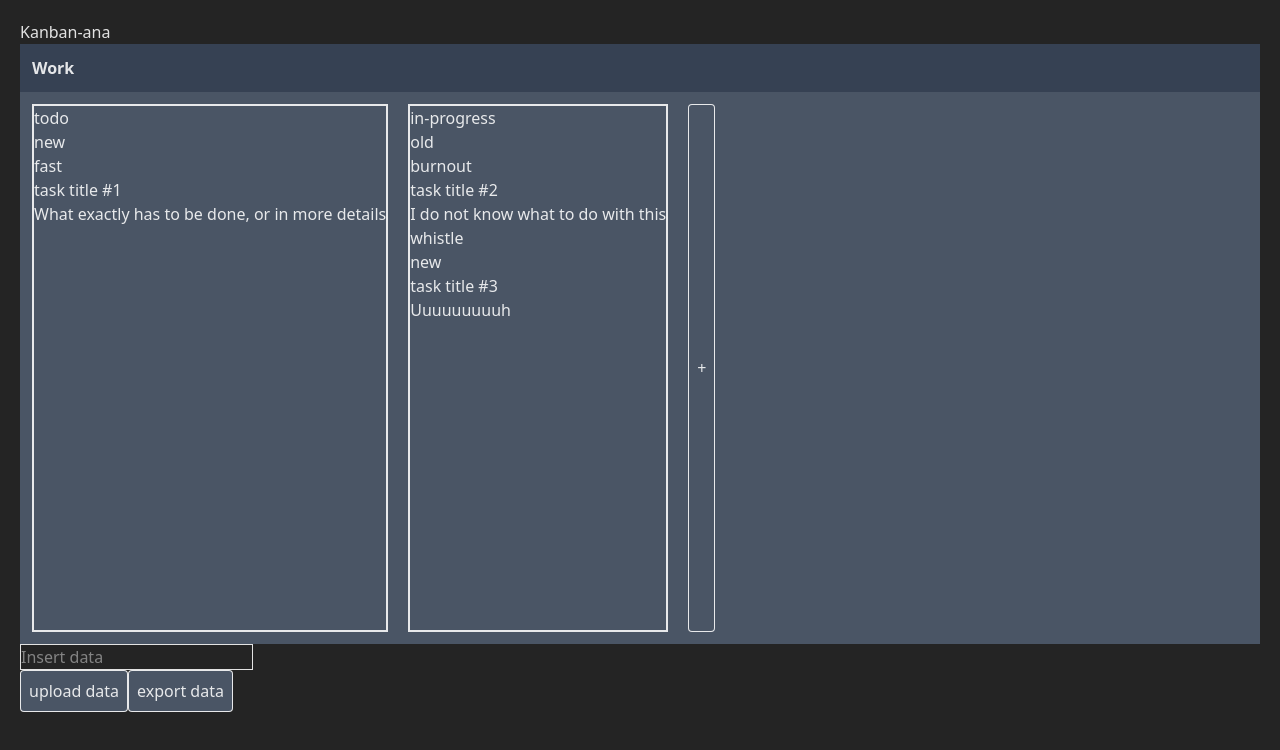
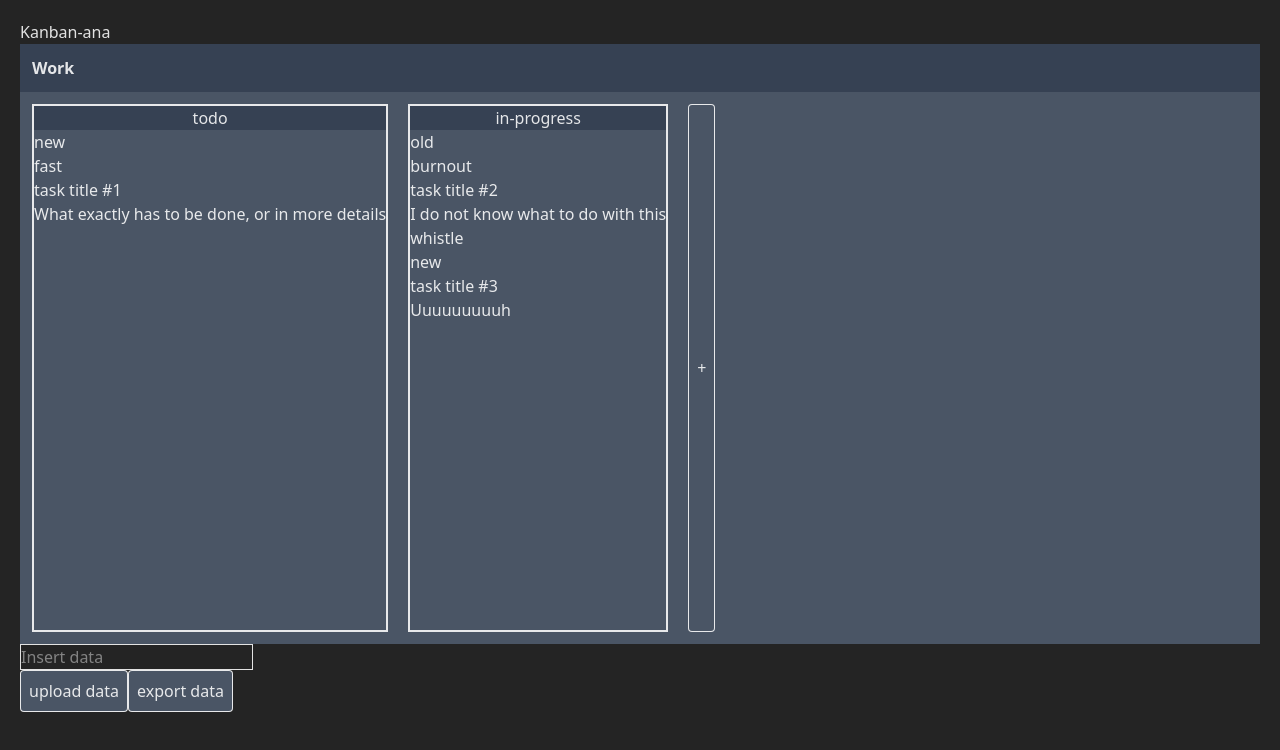
Before and after one commit to Ado-go/kanban, a React (Vite) app: page / in a window 1280 px wide. Shown: the top 750 px of the page. Built offline with nearby package versions, Linux system fonts and the light colour scheme.

Commit message:
feat: style column + remove unneccesary div

```diff
--- a/src/components/Column.tsx
+++ b/src/components/Column.tsx
@@ -9,8 +9,7 @@ type ColumnProps = {
 export default function Column({ title, cardsData }: ColumnProps) {
   return (
     <div className="border-2">
-      <h1>{title}</h1>
-      <div>
+      <h1 className="text-center bg-gray-700">{title}</h1>
       {cardsData.map((card) => (
         <div key={card.id}>
           <Card
@@ -21,6 +20,5 @@ export default function Column({ title, cardsData }: ColumnProps) {
         </div>
       ))}
     </div>
-    </div>
   );
 }
```
Lines whose indentation alone changed are shown as unchanged.
